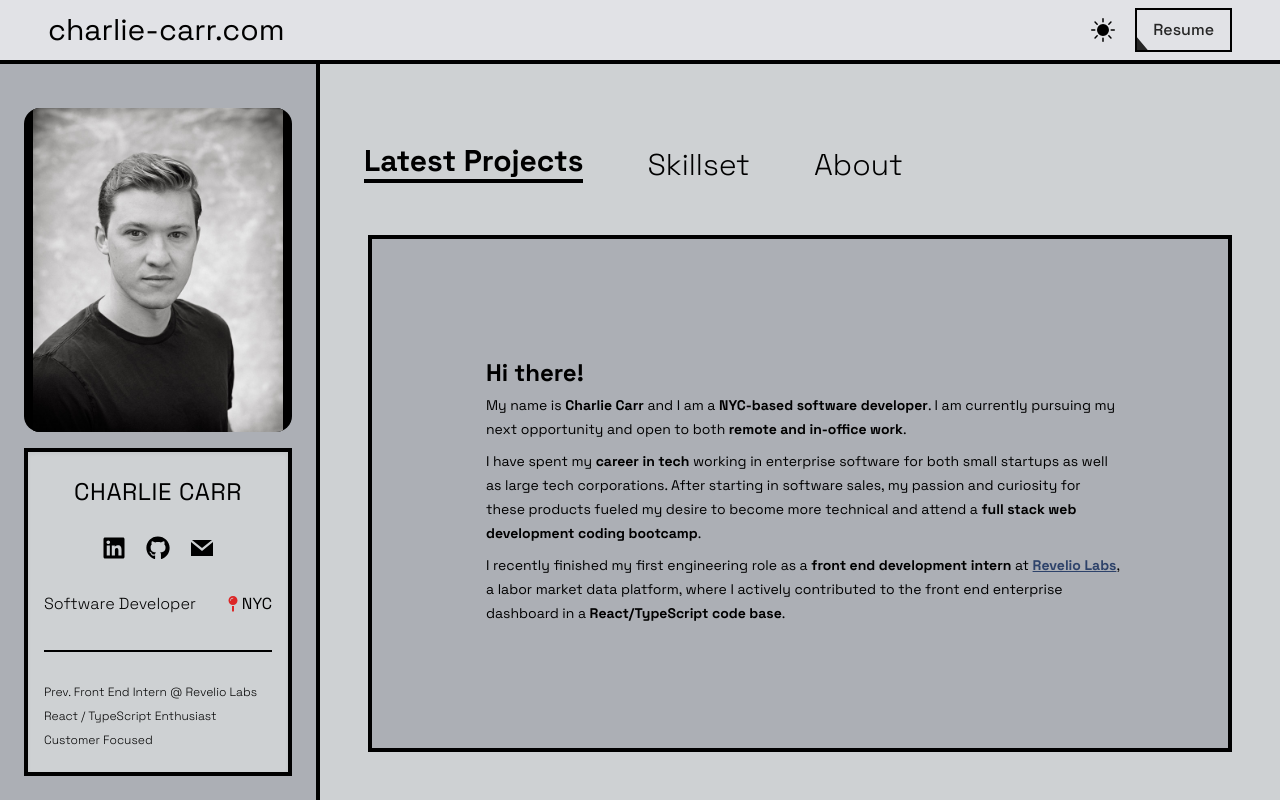
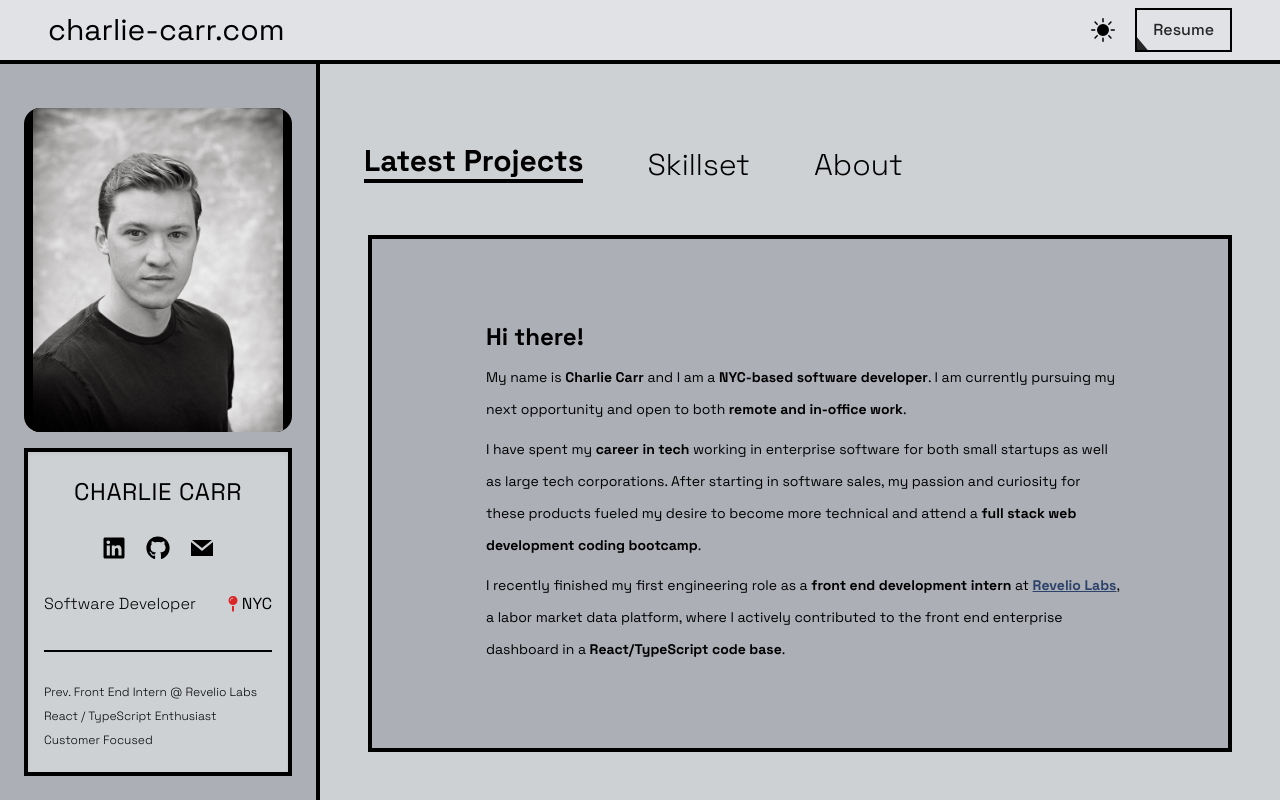
Before and after one commit to CharlesCarr/charlie-portfolio, a Next.js app: page /about in a window 1280 px wide. Built offline with nearby package versions, Linux system fonts and the light colour scheme.

Commit message:
fix: line height for about para

```diff
--- a/pages/about.tsx
+++ b/pages/about.tsx
@@ -2,22 +2,22 @@ const AboutSection = () => {
   return (
     <div className="w-full h-[650px] sm:h-[450px] lg:h-full flex flex-col justify-center items-center py-3 text-sm 2xl:text-base text-center sm:text-start px-6 sm:px-0 sm:pl-2 border-black dark:border-gray-200 border-4 bg-[#acafb5] dark:bg-neutral-800 dark:text-gray-200">
       {/* <h1 className="text-3xl xl:text-4xl mb-4 w-full sm:pr-8 xl:pr-0">Hi there!</h1> */}
-      <p className="w-full xl:w-3/4 mb-2 leading-6 sm:pr-8 xl:pr-0 text-2xl 2xl:text-4xl font-bold">
+      <p className="w-full xl:w-3/4 mb-2 leading-8 sm:pr-8 xl:pr-0 text-2xl 2xl:text-4xl font-bold">
         Hi there!
       </p>
-      <p className="w-full xl:w-3/4 mb-2 leading-6 sm:pr-8 xl:pr-0">
+      <p className="w-full xl:w-3/4 mb-2 leading-8 sm:pr-8 xl:pr-0">
         My name is <span className="font-bold">Charlie Carr</span> and I am a <span className="font-bold">NYC-based software developer</span>. I am
         currently pursuing my next opportunity and open to both <span className="font-bold">remote and
         in-office work</span>.
       </p>
-      <p className="w-full xl:w-3/4 mb-2 leading-6 sm:pr-8 xl:pr-0">
+      <p className="w-full xl:w-3/4 mb-2 leading-8 sm:pr-8 xl:pr-0">
         I have spent my <span className="font-bold">career in tech</span> working in enterprise software for both
         small startups as well as large tech corporations. After starting in
         software sales, my passion and curiosity for these products fueled my
         desire to become more technical and attend a <span className="font-bold">full stack web development
         coding bootcamp</span>.
       </p>
-      <p className="w-full xl:w-3/4 leading-6 sm:pr-8 xl:pr-0">
+      <p className="w-full xl:w-3/4 leading-8 sm:pr-8 xl:pr-0">
         I recently finished my first engineering role as a <span className="font-bold">front end development
         intern</span> at{" "}
         <a
```
